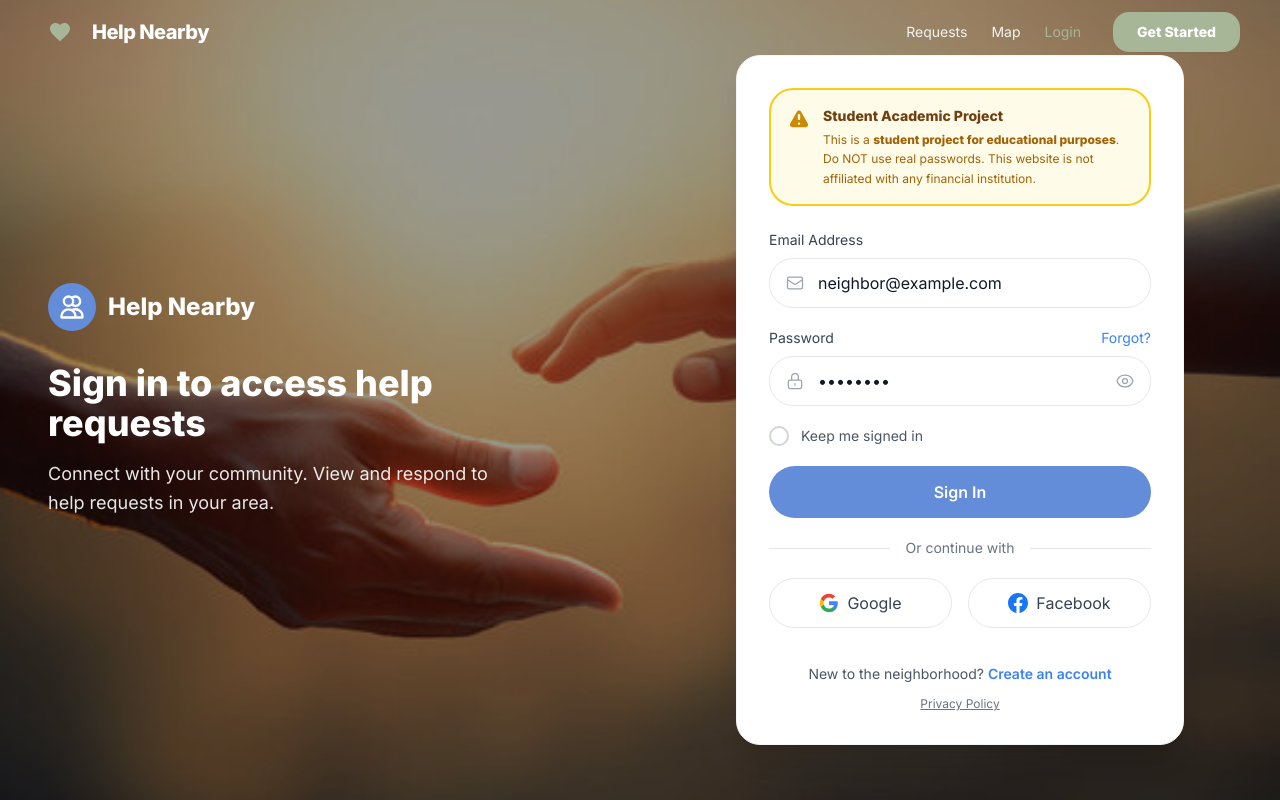
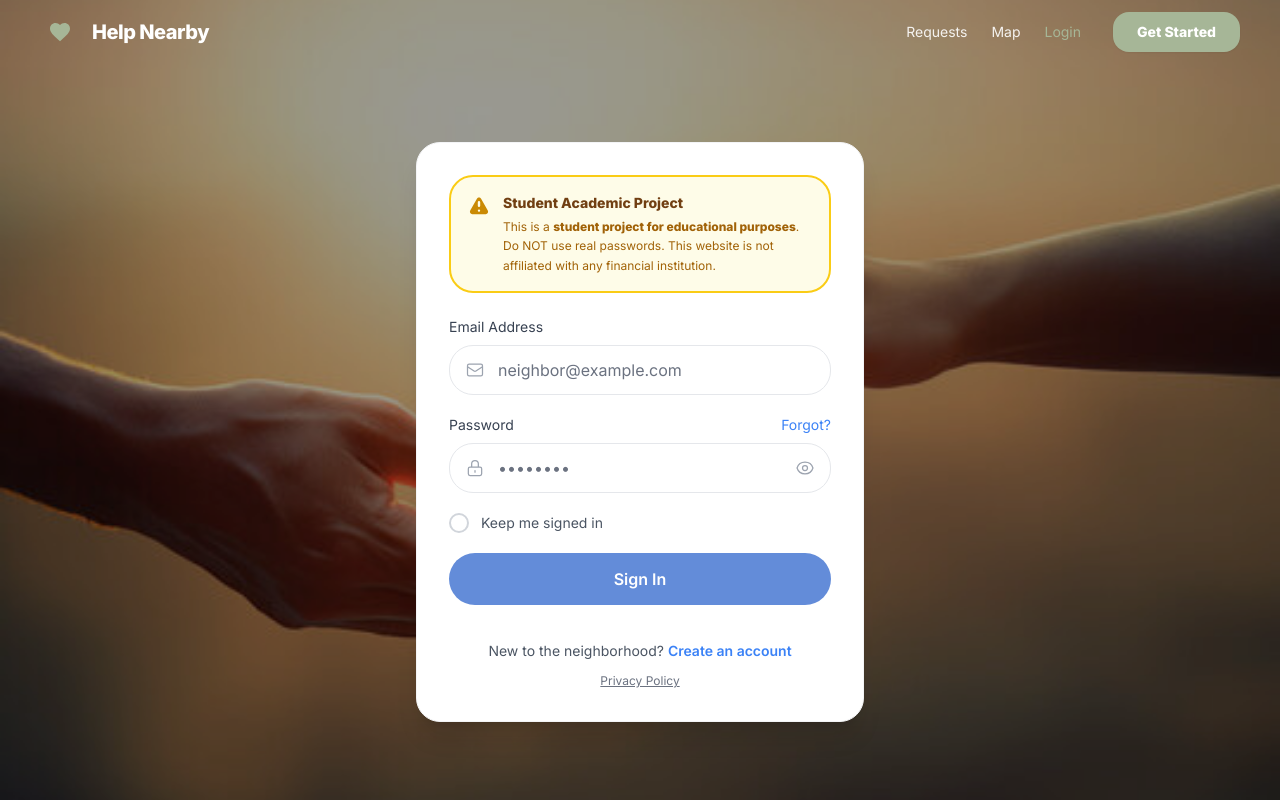
Before and after one commit to RhythmPahwa14/Help-Nearby, a React (Create React App) app: page /login in a window 1280 px wide. Built offline with nearby package versions, Linux system fonts and the light colour scheme; no server answers.

Commit message:
Update Login.js

```diff
--- a/src/pages/Login.js
+++ b/src/pages/Login.js
@@ -38,34 +38,8 @@ function Login() {
       {/* Dark Overlay for better readability */}
       <div className="fixed inset-0 bg-black/40"></div>
 
-      {/* Left Side - Content (Desktop Only) */}
-      <div className="hidden lg:flex lg:w-1/2 relative">
-        {/* Content */}
-        <div className="relative z-10 flex flex-col justify-center px-12 py-16">
-          {/* Logo */}
-          <div className="flex items-center mb-8">
-            <div className="w-12 h-12 rounded-xl flex items-center justify-center mr-3" style={{ backgroundColor: '#638cd9' }}>
-              <svg className="w-7 h-7 text-white" fill="none" stroke="currentColor" viewBox="0 0 24 24">
-                <path strokeLinecap="round" strokeLinejoin="round" strokeWidth={2} d="M12 4.354a4 4 0 110 5.292M15 21H3v-1a6 6 0 0112 0v1zm0 0h6v-1a6 6 0 00-9-5.197M13 7a4 4 0 11-8 0 4 4 0 018 0z" />
-              </svg>
-            </div>
-            <span className="text-white text-2xl font-bold">Help Nearby</span>
-          </div>
-
-          {/* Main Heading */}
-          <h1 className="font-bold text-white mb-4 leading-tight">
-            <span className="text-4xl">Sign in to access </span><span className="text-4xl">help requests</span>
-          </h1>
-
-          {/* Tagline */}
-          <p className="text-white/90 text-lg max-w-md leading-relaxed">
-            Connect with your community. View and respond to help requests in your area.
-          </p>
-        </div>
-      </div>
-
-      {/* Right Side - Login Form */}
-      <div className="w-full lg:w-1/2 flex items-center justify-center px-6 py-12 relative z-10">
+      {/* Login Form - Centered */}
+      <div className="w-full flex items-center justify-center px-6 pt-28 pb-12 relative z-10">
         <div className="w-full max-w-md">
           {/* Login Card */}
           <div className="bg-white rounded-3xl shadow-xl p-8 border border-gray-100">
@@ -111,7 +85,7 @@ function Login() {
                     className="login-input w-full pl-12 pr-4 py-3 bg-white border border-gray-200 rounded-xl placeholder-gray-400 focus:outline-none focus:ring-2 focus:ring-blue-400 focus:border-transparent transition-all duration-200"
                     placeholder="neighbor@example.com"
                     required
-                    style={{ color: '#111827', WebkitTextFillColor: '#111827' }}
+                    style={{ color: '#6b7280', WebkitTextFillColor: '#6b7280' }}
                   />
                 </div>
               </div>
@@ -139,7 +113,7 @@ function Login() {
                     className="login-input w-full pl-12 pr-12 py-3 bg-white border border-gray-200 rounded-xl placeholder-gray-400 focus:outline-none focus:ring-2 focus:ring-blue-400 focus:border-transparent transition-all duration-200"
                     placeholder="••••••••"
                     required
-                    style={{ color: '#111827', WebkitTextFillColor: '#111827' }}
+                    style={{ color: '#6b7280', WebkitTextFillColor: '#6b7280' }}
                   />
                   <button
                     type="button"
@@ -195,41 +169,6 @@ function Login() {
                 )}
               </button>
 
-              {/* Divider */}
-              <div className="relative my-6">
-                <div className="absolute inset-0 flex items-center">
-                  <div className="w-full border-t border-gray-200"></div>
-                </div>
-                <div className="relative flex justify-center text-sm">
-                  <span className="px-4 bg-white text-gray-500">Or continue with</span>
-                </div>
-              </div>
-
-              {/* Social Login Buttons */}
-              <div className="grid grid-cols-2 gap-4">
-                <button
-                  type="button"
-                  className="flex items-center justify-center px-4 py-3 border border-gray-200 rounded-full bg-white hover:bg-gray-50 transition-all duration-200"
-                >
-                  <svg className="w-5 h-5 mr-2" viewBox="0 0 24 24">
-                    <path fill="#4285F4" d="M22.56 12.25c0-.78-.07-1.53-.2-2.25H12v4.26h5.92c-.26 1.37-1.04 2.53-2.21 3.31v2.77h3.57c2.08-1.92 3.28-4.74 3.28-8.09z"/>
-                    <path fill="#34A853" d="M12 23c2.97 0 5.46-.98 7.28-2.66l-3.57-2.77c-.98.66-2.23 1.06-3.71 1.06-2.86 0-5.29-1.93-6.16-4.53H2.18v2.84C3.99 20.53 7.7 23 12 23z"/>
-                    <path fill="#FBBC05" d="M5.84 14.09c-.22-.66-.35-1.36-.35-2.09s.13-1.43.35-2.09V7.07H2.18C1.43 8.55 1 10.22 1 12s.43 3.45 1.18 4.93l2.85-2.22.81-.62z"/>
-                    <path fill="#EA4335" d="M12 5.38c1.62 0 3.06.56 4.21 1.64l3.15-3.15C17.45 2.09 14.97 1 12 1 7.7 1 3.99 3.47 2.18 7.07l3.66 2.84c.87-2.6 3.3-4.53 6.16-4.53z"/>
-                  </svg>
-                  <span className="text-gray-700 font-medium">Google</span>
-                </button>
-                <button
-                  type="button"
-                  className="flex items-center justify-center px-4 py-3 border border-gray-200 rounded-full bg-white hover:bg-gray-50 transition-all duration-200"
-                >
-                  <svg className="w-5 h-5 mr-2" fill="#1877F2" viewBox="0 0 24 24">
-                    <path d="M24 12.073c0-6.627-5.373-12-12-12s-12 5.373-12 12c0 5.99 4.388 10.954 10.125 11.854v-8.385H7.078v-3.47h3.047V9.43c0-3.007 1.792-4.669 4.533-4.669 1.312 0 2.686.235 2.686.235v2.953H15.83c-1.491 0-1.956.925-1.956 1.874v2.25h3.328l-.532 3.47h-2.796v8.385C19.612 23.027 24 18.062 24 12.073z"/>
-                  </svg>
-                  <span className="text-gray-700 font-medium">Facebook</span>
-                </button>
-              </div>
-
               {/* Sign Up Link */}
               <div className="text-center pt-4">
                 <p className="text-gray-600 text-sm">
```
